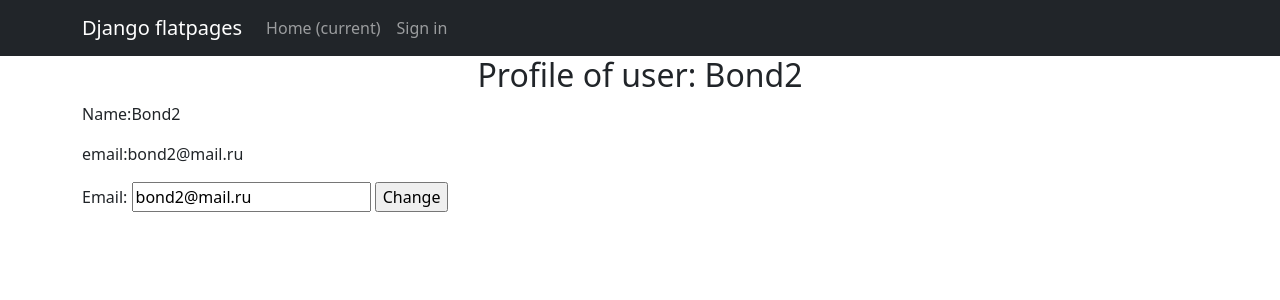
After one commit to RashidUmarov/NewsPortal_D5, a Django app: page /accounts/6 in a window 1280 px wide. The commit adds this page. Shown: the top 300 px of the page. Run offline with Django 4.2, Linux system fonts and the light colour scheme; data comes from the database, SQL or seed files in the repository; both versions use the stored data as it was after the commit; some libraries are stand-ins or nearby versions.

Commit message:
NewsPortal: добавлены ссылки на signup, logout, profile. Удалена ссылка articles

```diff
--- a/NewsPaper/urls.py
+++ b/NewsPaper/urls.py
@@ -21,9 +21,10 @@ urlpatterns = [
     #path('accounts/', include('django.contrib.auth.urls')), # accounts теперь доступно только приложение allauth:
     #path("accounts/", include("accounts.urls")),  # Добавили эту строчку
     path("accounts/", include("allauth.urls")),  # Оставили только allauth
+    path("accounts/", include("accounts.urls")),  # Добавили эту строчку
     path('pages/', include('django.contrib.flatpages.urls')),
     # Делаем так, чтобы все адреса из нашего приложения (news/urls.py)
     # подключались к главному приложению с префиксом news/.
     path('news/', include('news.urls')),
-    path('articles/', include('news.urls')),
+    # path('articles/', include('news.urls')), убрал дубль
 ]
--- a/accounts/urls.py
+++ b/accounts/urls.py
@@ -1,6 +1,7 @@
 from django.urls import path
-from .views import SignUp
+from .views import SignUp, UserProfile
 
 urlpatterns = [
     path('signup', SignUp.as_view(), name='signup'),
+    path('<int:pk>', UserProfile.as_view(), name='profile'),
 ]
--- a/accounts/views.py
+++ b/accounts/views.py
@@ -2,7 +2,8 @@ from django.shortcuts import render
 
 from django.contrib.auth.models import User
 from django.views.generic.edit import CreateView
-from .forms import SignUpForm
+from django.views.generic import DetailView
+from .forms import SignUpForm, UserProfile
 
 
 class SignUp(CreateView):
@@ -11,3 +12,11 @@ class SignUp(CreateView):
     success_url = '/accounts/login'
 
     template_name = 'registration/signup.html'
+
+
+class UserProfile(DetailView):
+    model = User
+    form_class = UserProfile
+    context_object_name = 'user'
+    success_url = '/accounts/{{ user.id }}' # тут нарываемся на 405 ошибкe - сервер запрещает влоб менять email
+    template_name = 'profile.html'
--- a/news/urls.py
+++ b/news/urls.py
@@ -18,5 +18,5 @@ urlpatterns = [
     path('create/', PostCreate.as_view(), name='post_create'),
     path('<int:pk>/update/', PostUpdate.as_view(), name='post_update'),
     path('<int:pk>/delete/', PostDelete.as_view(), name='post_delete'),
-    path('articles', ArticlesList.as_view()),
+    #path('articles', ArticlesList.as_view()),
 ]
--- a/templates/flatpages/default.html
+++ b/templates/flatpages/default.html
@@ -29,12 +29,19 @@
                         <span class="sr-only">(current)</span>
                     </a>
                 </li>
+                {% if request.user.is_authenticated %}
                 <li class="nav-item">
-                    <a class="nav-link" href="/about/">About</a>
+                    <a class="nav-link" href="/accounts/logout">Sign out</a>
                 </li>
                 <li class="nav-item">
-                    <a class="nav-link" href="/contacts/">Contact</a>
+                    <a class="nav-link" href="/accounts/{{ user.id }}">Profile</a>
+                    <!--a class="nav-link" href="/accounts/profile">Profile</a-->
                 </li>
+                {% else %}
+                <li class="nav-item">
+                    <a class="nav-link" href="/accounts/signup">Sign in</a>
+                </li>
+                {% endif %}
             </ul>
         </div>
     </div>
--- /dev/null
+++ b/templates/profile.html
@@ -0,0 +1,41 @@
+<!--  наследуемся от шаблона default.html, который мы создавали для flatpages -->
+{% extends 'flatpages/default.html' %}
+
+{% load custom_filters %}
+<!-- Подключаем новый файл с нашим тегом -->
+{% load custom_tags %}
+<!-- Название у нас будет Post -->
+{% block title %}
+<!-- на самом деле бессмысленно, если в default не задать блок  -->
+<p> {{ user }}  </p>>
+<!-- но если задать, то текст вылезает вверху страницы, а не в виде принятого title  -->
+{% endblock title %}
+
+<!-- В контенте на странице мы выводим саму новость, идентификатор которой был передан в url -->
+{% block content %}
+{% if request.user.is_authenticated %}
+<H3> Welcome, {{ user }}  !</H3>
+{% else %}
+<H2> Profile of user: {{ user }}  </H2>
+{% endif %}
+
+<p style="text-align: left;"> Name:{{ user.username }} </p>
+<p style="text-align: left;"> email:{{ user.email }} </p>
+<div align="left">
+
+    <form action="" method="post">
+        {% csrf_token %}
+         <label for="femail">Email:</label>
+        <input type="text" id="femail" name="email" value="{{ user.email }}">
+        <input type="submit" value="Change"> 	{#Displays a submit button (for submitting the form) #}
+
+    </form>
+    {% comment %}
+    <form action="" method="get">
+        {% csrf_token %}
+        {{ filterset.form.as_p }}
+        <input type="submit" value="Сменить"/>
+    </form>
+    {% endcomment %}
+</div>
+{% endblock content %}
```
Also changed, not shown: accounts/forms.py (+26 -10 lines), db.sqlite3.
